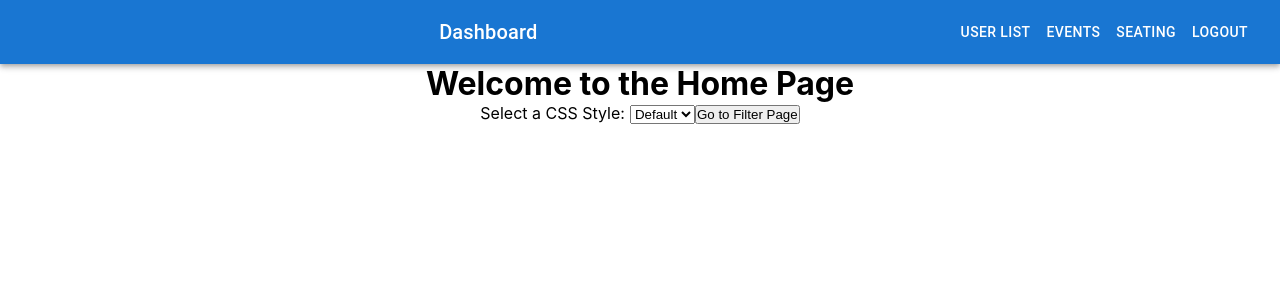
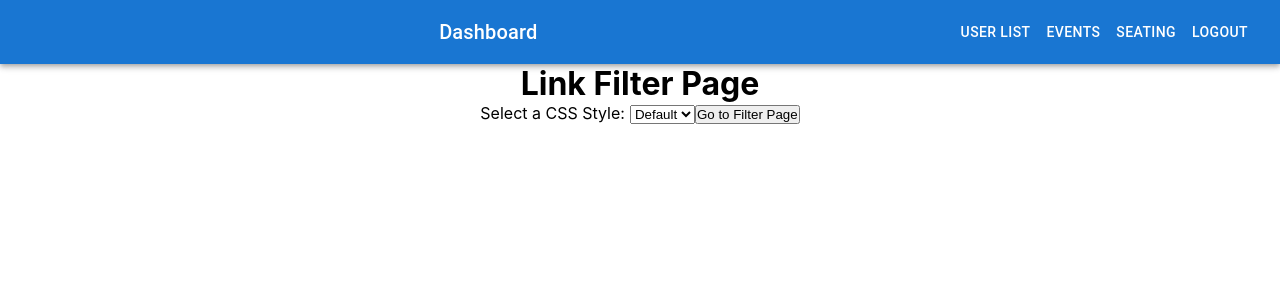
Before and after one commit to jawdonchan/CRUD, a React (Create React App) app in the folder client/: page /LinkFilter in a window 1280 px wide. Shown: the top 300 px of the page. Built offline with nearby package versions, Linux system fonts and the light colour scheme.

Commit message:
filter page update

```diff
--- a/client/src/css/filterpage.css
+++ b/client/src/css/filterpage.css
@@ -114,6 +114,13 @@ h2,h3
   .default-style h3{
     font-size: 2.25rem;
   }
+  .style1 .tab-content{
+    margin: 9.5rem 0px 0rem 0px ;
+  }
+  .style1 .slick-dots
+  {
+    top: 15.5rem;
+  }
 }
 
 
--- a/client/src/pages/FilterPage.jsx
+++ b/client/src/pages/FilterPage.jsx
@@ -126,7 +126,7 @@ const handleTabClick = (tab) => {
                   <div key={index}>
                     <h3>{student.FullName}</h3>
                     <h3>{student.AdmNo}</h3>
-                    <br></br><br></br>
+                    <br></br>
                     {/* Add more student data here */}
                   </div>
                 ))}
--- a/client/src/pages/LinkFilter.jsx
+++ b/client/src/pages/LinkFilter.jsx
@@ -11,7 +11,7 @@ const Home = () => {
   return (
     <div>
       <Navbar></Navbar>
-      <h1>Welcome to the Home Page</h1>
+      <h1>Link Filter Page</h1>
       <label>Select a CSS Style:</label>
       <select value={selectedOption} onChange={handleOptionChange}>
         <option value="default">Default</option>
```
